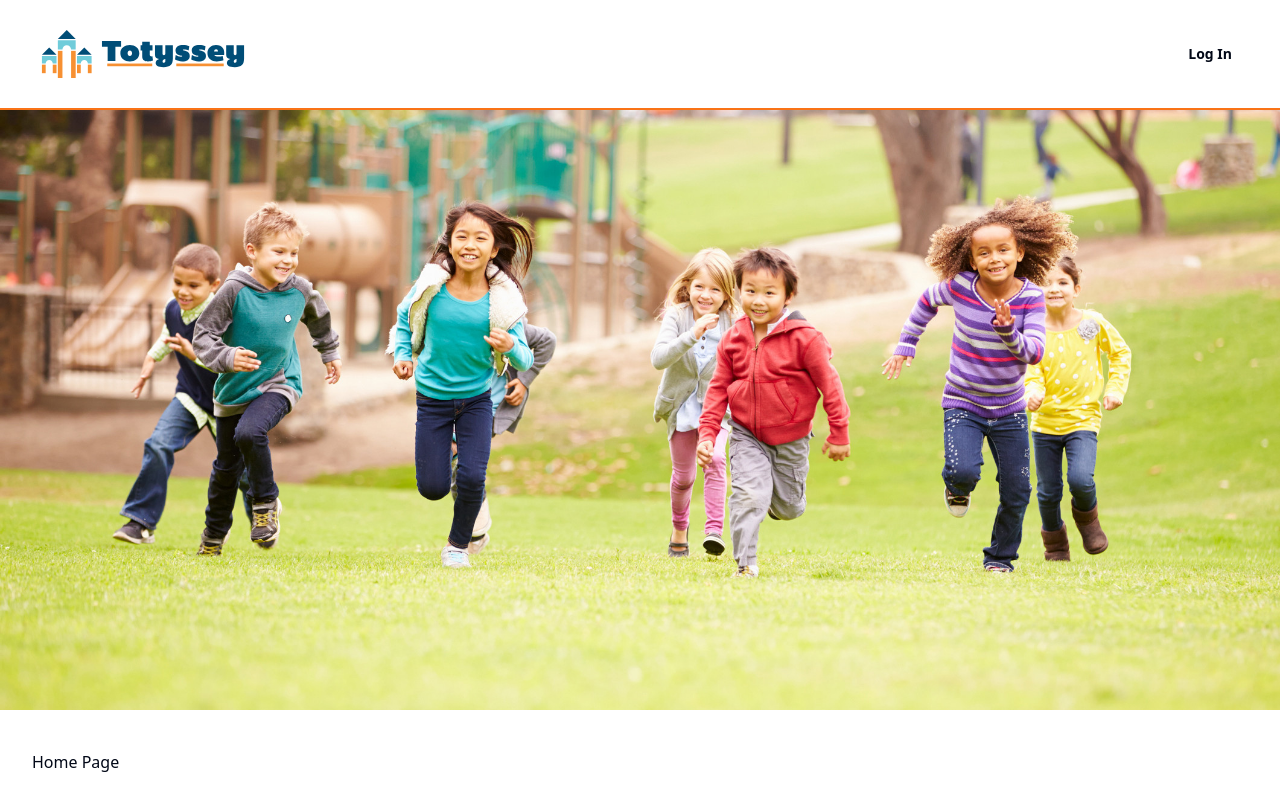
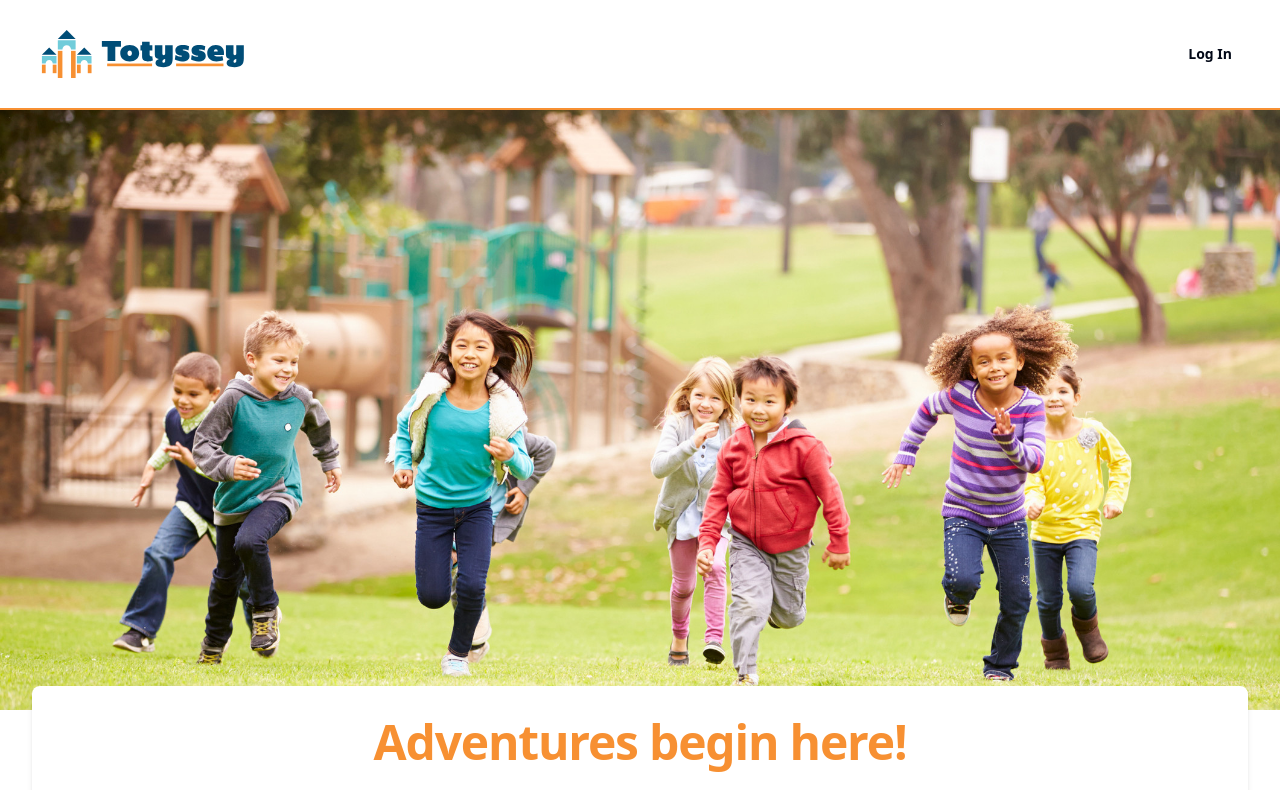
Before and after one commit to jprincejoe/totyssey, a React (Vite) app in the folder frontend/: page / in a window 1280 px wide. Shown: the top 790 px of the page. Built offline with nearby package versions, Linux system fonts and the light colour scheme.

Commit message:
Add home page and footer

```diff
--- a/frontend/src/AppRoutes.tsx
+++ b/frontend/src/AppRoutes.tsx
@@ -1,10 +1,18 @@
 import { Navigate, Route, Routes } from "react-router-dom";
 import Layout from "./layouts/Layout";
+import HomePage from "./pages/HomePage";
 
 const AppRoutes = () => {
   return (
     <Routes>
-      <Route path="/" element={<Layout>Home Page</Layout>} />
+      <Route
+        path="/"
+        element={
+          <Layout>
+            <HomePage />
+          </Layout>
+        }
+      />
       <Route path="/user-profile" element={<span>User Profile Page</span>} />
       <Route path="/*" element={<Navigate to="/" />} />
     </Routes>
--- /dev/null
+++ b/frontend/src/components/Footer.tsx
@@ -0,0 +1,21 @@
+import { Link } from "react-router-dom";
+import Logo from "./Logo";
+
+const Footer = () => {
+  return (
+    <div className="bg-totysseyOrange py-10">
+      <div className="container mx-auto flex flex-col md:flex-row justify-between items-center">
+        {/* Logo */}
+        <Logo colorScheme="white" className="h-[60px]" />
+
+        {/* Links */}
+        <span className="text-white font-bold flex gap-4">
+          <Link to="#">Privacy Policy</Link>
+          <Link to="#">Terms of Service</Link>
+        </span>
+      </div>
+    </div>
+  );
+};
+
+export default Footer;
--- a/frontend/src/components/Header.tsx
+++ b/frontend/src/components/Header.tsx
@@ -1,14 +1,14 @@
 import { Link } from "react-router-dom";
-import logo from "../assets/totyssey-logo.svg";
 import MobileNav from "./MobileNav";
 import MainNav from "./MainNav";
+import Logo from "./Logo";
 
 const Header = () => {
   return (
-    <div className="border-b-2 border-b-orange-500 py-6">
+    <div className="border-b-2 border-b-totysseyOrange py-6">
       <div className="container mx-auto flex justify-between items-center">
         <Link to="/">
-          <img src={logo} alt="logo" className="h-[60px]" />
+          <Logo className="h-[60px]" />
         </Link>
         <div className="md:hidden">
           <MobileNav />
--- /dev/null
+++ b/frontend/src/components/Logo.tsx
@@ -0,0 +1,168 @@
+import React from "react";
+
+type ColorScheme = "default" | "white";
+
+interface MySvgComponentProps extends React.SVGProps<SVGSVGElement> {
+  colorScheme?: ColorScheme;
+  className?: string;
+}
+
+const Logo: React.FC<MySvgComponentProps> = ({
+  colorScheme = "default",
+  className,
+  ...props
+}) => {
+  const colors = {
+    default: {
+      "--color-1": "#f79032",
+      "--color-2": "#004d77",
+      "--color-3": "#70ccda",
+    },
+    white: {
+      "--color-1": "#ffffff",
+      "--color-2": "#ffffff",
+      "--color-3": "#ffffff",
+    },
+  };
+
+  const currentColors = colorScheme === "white" ? colors.white : colors.default;
+
+  return (
+    <svg
+      id="Layer_1"
+      xmlns="http://www.w3.org/2000/svg"
+      viewBox="0 0 612 165.61"
+      style={currentColors as React.CSSProperties}
+      className={className}
+      {...props}
+    >
+      <defs>
+        <style>
+          {`.cls-1 { fill: var(--color-1); }
+            .cls-2 { fill: var(--color-2); }
+            .cls-3 { fill: var(--color-3); }`}
+        </style>
+      </defs>
+      <rect
+        className="cls-1"
+        x="207.49"
+        y="109.15"
+        width="123.94"
+        height="7.4"
+      />
+      <rect
+        className="cls-1"
+        x="397.82"
+        y="109.15"
+        width="130.7"
+        height="7.4"
+      />
+      <g>
+        <polygon
+          className="cls-2"
+          points="95.83 16.53 71.26 41.1 120.4 41.1 95.83 16.53"
+        />
+        <polygon
+          className="cls-2"
+          points="47.46 65 27.34 85.13 67.59 85.13 47.46 65"
+        />
+        <path
+          className="cls-3"
+          d="M71.26,44.77v25.67h12.66c0-6.58,5.33-11.91,11.91-11.91s11.91,5.33,11.91,11.91h12.66v-25.67h-49.14Z"
+        />
+        <path
+          className="cls-3"
+          d="M27.34,88.13v21.02h10.37c0-5.39,4.37-9.76,9.76-9.76s9.76,4.37,9.76,9.76h10.37v-21.02H27.34Z"
+        />
+        <rect
+          className="cls-1"
+          x="71.26"
+          y="74.11"
+          width="12.66"
+          height="74.97"
+        />
+        <rect
+          className="cls-1"
+          x="57.22"
+          y="112.16"
+          width="10.37"
+          height="23.6"
+        />
+        <rect
+          className="cls-1"
+          x="27.34"
+          y="112.16"
+          width="10.37"
+          height="23.6"
+        />
+        <polygon
+          className="cls-2"
+          points="144.2 65 164.33 85.13 124.08 85.13 144.2 65"
+        />
+        <path
+          className="cls-3"
+          d="M164.33,88.13v21.02h-10.37c0-5.39-4.37-9.76-9.76-9.76-5.39,0-9.76,4.37-9.76,9.76h-10.37v-21.02h40.25Z"
+        />
+        <rect
+          className="cls-1"
+          x="124.08"
+          y="112.16"
+          width="10.37"
+          height="23.6"
+          transform="translate(258.52 247.93) rotate(-180)"
+        />
+        <rect
+          className="cls-1"
+          x="153.96"
+          y="112.16"
+          width="10.37"
+          height="23.6"
+          transform="translate(318.29 247.93) rotate(-180)"
+        />
+        <rect
+          className="cls-1"
+          x="107.75"
+          y="74.11"
+          width="12.66"
+          height="74.97"
+        />
+      </g>
+      <g>
+        <path
+          className="cls-2"
+          d="M229.89,102.22h-21.33v-39.47h-15.69v-15.77h52.71v15.77h-15.69v39.47Z"
+        />
+        <path
+          className="cls-2"
+          d="M295.84,80.56c0,14.38-12.01,22.72-26.07,22.72s-26.23-8.26-26.23-22.72,12.09-22.72,26.23-22.72,26.07,8.34,26.07,22.72ZM275.82,80.56c0-4.09-2.45-7.6-6.13-7.6s-6.13,3.51-6.13,7.6,2.45,7.6,6.13,7.6,6.13-3.51,6.13-7.6Z"
+        />
+        <path
+          className="cls-2"
+          d="M299.36,58.9h4.49v-10.05h20.84v10.05h7.52v14.3h-7.52v11.52c0,3.43,2.53,4.66,5.07,4.66.74,0,1.55-.08,2.21-.16l1.64,11.52c-3.19,1.39-8.58,2.53-13.98,2.53-9.23,0-15.77-3.35-15.77-13.49v-16.59h-4.49v-14.3Z"
+        />
+        <path
+          className="cls-2"
+          d="M388.35,58.9v36.45c0,16.67-7.36,23.78-25.5,23.78-16.84,0-21.9-5.39-21.9-11.6,0-4.9,3.27-8.99,9.32-11.03-7.36-.57-11.28-4.74-11.28-11.36v-26.23h20.84v23.46c0,2.29,1.72,4.08,3.84,4.08s3.84-1.8,3.84-4.08v-23.46h20.84ZM367.51,96.66s-7.52,1.06-7.52,6.78c0,2.04.9,3.84,3.51,3.84,3.02,0,4.01-2.04,4.01-4.82v-5.8Z"
+        />
+        <path
+          className="cls-2"
+          d="M434.94,88.16c0,10.22-8.17,15.12-21,15.12-7.19,0-14.06-1.96-19.7-4.99l1.88-12.42c3.68,2.45,9.15,4.41,14.71,4.41,2.21,0,3.43-.57,3.43-1.64,0-2.7-18.63,0-18.63-15.61,0-10.3,8.5-15.2,21.33-15.2,6.05,0,11.69,1.39,16.67,3.51l-1.8,11.85c-2.94-1.31-8.25-2.62-11.69-2.62-2.04,0-4.33.08-4.33,1.47,0,3.02,19.12.08,19.12,16.1Z"
+        />
+        <path
+          className="cls-2"
+          d="M479.64,88.16c0,10.22-8.17,15.12-21,15.12-7.19,0-14.06-1.96-19.7-4.99l1.88-12.42c3.68,2.45,9.15,4.41,14.71,4.41,2.21,0,3.43-.57,3.43-1.64,0-2.7-18.63,0-18.63-15.61,0-10.3,8.5-15.2,21.33-15.2,6.05,0,11.69,1.39,16.67,3.51l-1.8,11.85c-2.94-1.31-8.25-2.62-11.69-2.62-2.04,0-4.33.08-4.33,1.47,0,3.02,19.12.08,19.12,16.1Z"
+        />
+        <path
+          className="cls-2"
+          d="M502.53,85.38c1.8,3.68,6.29,4.66,11.85,4.66,4.17,0,7.93-.9,11.36-2.04l2.12,12.26c-4.98,1.96-11.85,3.02-18.47,3.02-14.06,0-25.74-7.44-25.74-23.21,0-13.57,10.79-22.23,23.46-22.23,18.14,0,24.76,12.01,22.64,27.54h-27.21ZM512.74,75.66c-.41-3.11-1.88-5.72-5.15-5.72-3.43,0-4.99,2.61-5.64,5.72h10.79ZM512.74,75.66h-10.79,10.79Z"
+        />
+        <path
+          className="cls-2"
+          d="M584.66,58.9v36.45c0,16.67-7.36,23.78-25.5,23.78-16.84,0-21.9-5.39-21.9-11.6,0-4.9,3.27-8.99,9.32-11.03-7.36-.57-11.28-4.74-11.28-11.36v-26.23h20.84v23.46c0,2.29,1.72,4.08,3.84,4.08s3.84-1.8,3.84-4.08v-23.46h20.84ZM563.82,96.66s-7.52,1.06-7.52,6.78c0,2.04.9,3.84,3.51,3.84,3.02,0,4.01-2.04,4.01-4.82v-5.8Z"
+        />
+      </g>
+    </svg>
+  );
+};
+
+export default Logo;
--- a/frontend/src/components/MainNav.tsx
+++ b/frontend/src/components/MainNav.tsx
@@ -2,10 +2,7 @@ import { Button } from "./ui/button";
 
 const MainNav = () => {
   return (
-    <Button
-      variant="ghost"
-      className="font-bold hover:text-orange-500 hover:bg-white"
-    >
+    <Button variant="ghost" className="font-bold">
       Log In
     </Button>
   );
--- a/frontend/src/components/MobileNav.tsx
+++ b/frontend/src/components/MobileNav.tsx
@@ -22,7 +22,9 @@ const MobileNav = () => {
         </SheetTitle>
         <Separator />
         <SheetDescription className="flex">
-          <Button className="flex-1 font-bold bg-orange-500">Log In</Button>
+          <div className="flex flex-col flex-1 gap-y-2">
+            <Button>Log In</Button>
+          </div>
         </SheetDescription>
       </SheetContent>
     </Sheet>
--- a/frontend/src/index.css
+++ b/frontend/src/index.css
@@ -10,8 +10,10 @@
     --card-foreground: 222.2 84% 4.9%;
     --popover: 0 0% 100%;
     --popover-foreground: 222.2 84% 4.9%;
-    --primary: 222.2 47.4% 11.2%;
+    --primary: 207 100% 28%;
     --primary-foreground: 210 40% 98%;
+    /* --primary: 222.2 47.4% 11.2%;
+    --primary-foreground: 210 40% 98%; */
     --secondary: 210 40% 96.1%;
     --secondary-foreground: 222.2 47.4% 11.2%;
     --muted: 210 40% 96.1%;
--- a/frontend/src/layouts/Layout.tsx
+++ b/frontend/src/layouts/Layout.tsx
@@ -1,3 +1,4 @@
+import Footer from "@/components/Footer";
 import Header from "@/components/Header";
 import Hero from "@/components/Hero";
 
@@ -11,6 +12,7 @@ const Layout = ({ children }: Props) => {
       <Header />
       <Hero />
       <div className="container mx-auto flex-1 py-10">{children}</div>
+      <Footer />
     </div>
   );
 };
--- /dev/null
+++ b/frontend/src/pages/HomePage.tsx
@@ -0,0 +1,19 @@
+const HomePage = () => {
+  return (
+    <div className="flex flex-col gap-12">
+      <div className="bg-white rounded-lg shadow-md py-8 flex flex-col gap-5 text-center -mt-16">
+        <h1 className="text-5xl font-bold tracking-tight text-totysseyOrange">
+          Adventures begin here!
+        </h1>
+        <span className="text-xl">
+          Your next adventure is just a click away!
+        </span>
+      </div>
+      <div className="text-6xl text-center w-full bg-gray-200 py-96">
+        Home Page Content Here
+      </div>
+    </div>
+  );
+};
+
+export default HomePage;
--- a/frontend/tailwind.config.js
+++ b/frontend/tailwind.config.js
@@ -2,10 +2,10 @@
 module.exports = {
   darkMode: ["class"],
   content: [
-    './pages/**/*.{ts,tsx}',
-    './components/**/*.{ts,tsx}',
-    './app/**/*.{ts,tsx}',
-    './src/**/*.{ts,tsx}',
+    "./pages/**/*.{ts,tsx}",
+    "./components/**/*.{ts,tsx}",
+    "./app/**/*.{ts,tsx}",
+    "./src/**/*.{ts,tsx}",
   ],
   prefix: "",
   theme: {
@@ -18,6 +18,9 @@ module.exports = {
     },
     extend: {
       colors: {
+        totysseyOrange: "#f79032",
+        totysseyBlue: "#004d77",
+        totysseyCyan: "#70ccda",
         border: "hsl(var(--border))",
         input: "hsl(var(--input))",
         ring: "hsl(var(--ring))",
@@ -74,4 +77,4 @@ module.exports = {
     },
   },
   plugins: [require("tailwindcss-animate")],
-}
+};
```
Also changed, not shown: frontend/src/assets/kids-running-park.jpg, frontend/src/assets/totyssey-logo.svg (deleted).
